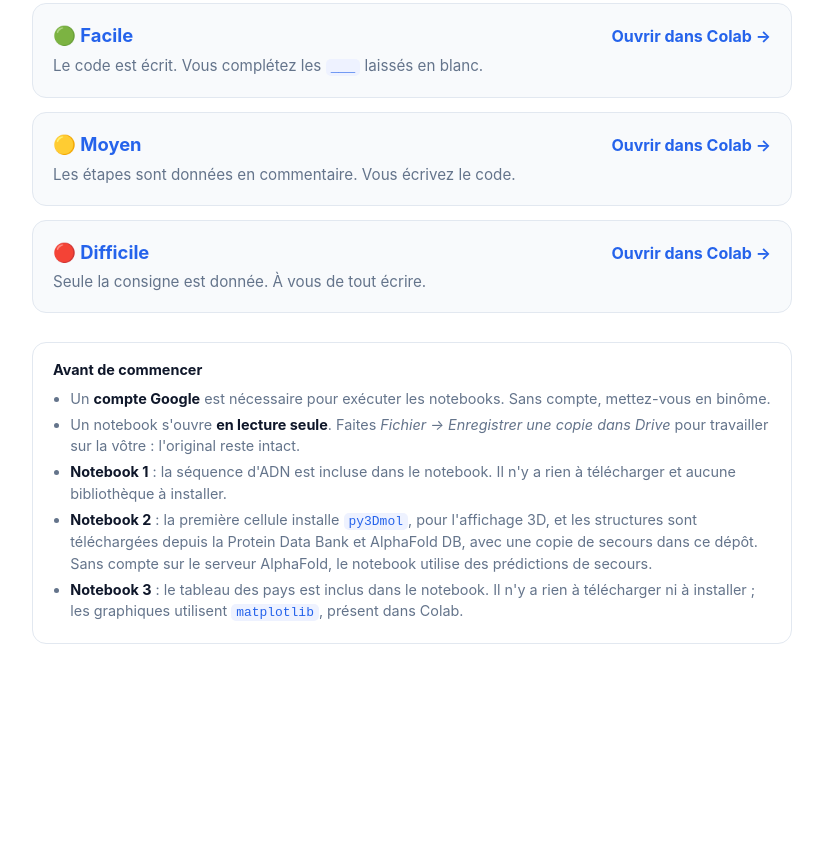
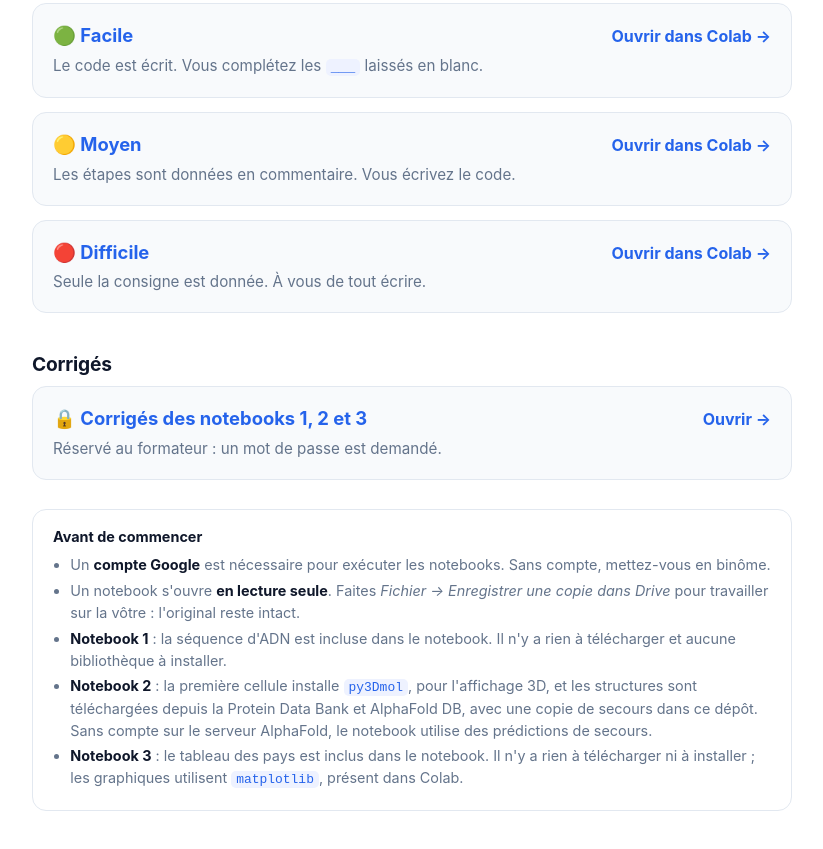
Before and after one commit to cedricusureau/cours-bio-notebooks, a plain HTML site: page index.html in a window 1280 px wide. Shown: the part 1267-2116 px from the top of the page, without its empty margins (228-1051 px from the left). Before the commit the page ends 1967 px from the top, so only its background shows below. Drawn offline with Linux system fonts and the light colour scheme.

Commit message:
Page d'accueil : bouton vers les corrigés chiffrés

```diff
--- a/index.html
+++ b/index.html
@@ -138,6 +138,16 @@
     <p class="desc">Seule la consigne est donnée. À vous de tout écrire.</p>
   </a>
 
+  <h2>Corrigés</h2>
+
+  <a class="card" href="corriges.html">
+    <div class="row">
+      <span class="lvl">🔒 Corrigés des notebooks 1, 2 et 3</span>
+      <span class="go">Ouvrir →</span>
+    </div>
+    <p class="desc">Réservé au formateur : un mot de passe est demandé.</p>
+  </a>
+
   <div class="note">
     <p style="margin:0"><strong>Avant de commencer</strong></p>
     <ul>
```
